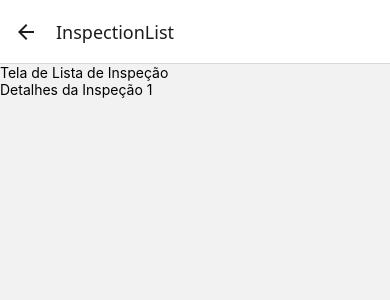
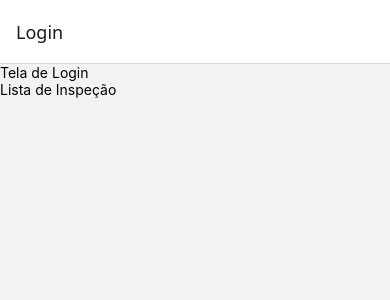
Before and after one commit to CaioHPerlin/fieldproof, a React Native app: screen /InspectionList in a window 390 px wide. Shown: the top 300 px of the page. Built offline with nearby package versions, Linux system fonts and the light colour scheme.

Commit message:
merge: feature/local-auth

```diff
--- a/App.tsx
+++ b/App.tsx
@@ -1,5 +1,6 @@
 import { NavigationContainer } from "@react-navigation/native";
 import { createNativeStackNavigator } from "@react-navigation/native-stack";
+import { AuthProvider, useAuth } from "./context/auth";
 import { InspectionDetailScreen } from "./screens/InspectionDetailScreen";
 import { InspectionListScreen } from "./screens/InspectionListScreen";
 import { LoginScreen } from "./screens/LoginScreen";
@@ -14,11 +15,26 @@ const Stack = createNativeStackNavigator<RootStackParamList>();
 
 export default function App() {
   return (
+    <AuthProvider>
+      <InnerApp />
+    </AuthProvider>
+  );
+}
+
+function InnerApp() {
+  const { isAuthenticated } = useAuth();
+
+  return (
     <NavigationContainer>
       <Stack.Navigator>
-        <Stack.Screen name="Login" component={LoginScreen} />
-        <Stack.Screen name="InspectionList" component={InspectionListScreen} />
-        <Stack.Screen name="InspectionDetail" component={InspectionDetailScreen} />
+        {isAuthenticated ? (
+          <>
+            <Stack.Screen name="InspectionList" component={InspectionListScreen} />
+            <Stack.Screen name="InspectionDetail" component={InspectionDetailScreen} />
+          </>
+        ) : (
+          <Stack.Screen name="Login" component={LoginScreen} />
+        )}
       </Stack.Navigator>
     </NavigationContainer>
   );
--- a/app.json
+++ b/app.json
@@ -25,6 +25,14 @@
     },
     "web": {
       "favicon": "./assets/favicon.png"
-    }
+    },
+    "plugins": [
+      [
+        "expo-local-authentication",
+        {
+          "faceIDPermission": "Permitir que FieldProof use o Face ID."
+        }
+      ]
+    ]
   }
 }
--- /dev/null
+++ b/context/auth.tsx
@@ -0,0 +1,46 @@
+import * as LocalAuthentication from "expo-local-authentication";
+import React, { createContext, ReactNode, useContext, useState } from "react";
+
+interface AuthContextType {
+  isAuthenticated: boolean;
+  authenticate: () => Promise<boolean>;
+  logout: () => void;
+}
+
+const AuthContext = createContext<AuthContextType | undefined>(undefined);
+
+export function AuthProvider({ children }: { children: ReactNode }) {
+  const [isAuthenticated, setIsAuthenticated] = useState(false);
+
+  const authenticate = async () => {
+    const hasHardware = await LocalAuthentication.hasHardwareAsync();
+    const isEnrolled = await LocalAuthentication.isEnrolledAsync();
+
+    if (!hasHardware || !isEnrolled) return false;
+
+    const result = await LocalAuthentication.authenticateAsync({
+      promptMessage: "Autentique-se para acessar o FieldProof",
+      cancelLabel: "Cancelar",
+      disableDeviceFallback: true,
+    });
+
+    setIsAuthenticated(result.success);
+    return result.success;
+  };
+
+  const logout = () => {
+    setIsAuthenticated(false);
+  };
+
+  return (
+    <AuthContext.Provider value={{ isAuthenticated, authenticate, logout }}>
+      {children}
+    </AuthContext.Provider>
+  );
+}
+
+export function useAuth() {
+  const context = useContext(AuthContext);
+  if (!context) throw new Error("useAuth must be used within an AuthProvider");
+  return context;
+}
--- a/package.json
+++ b/package.json
@@ -12,6 +12,7 @@
     "@react-navigation/native": "^7.3.3",
     "@react-navigation/native-stack": "^7.17.5",
     "expo": "~54.0.34",
+    "expo-local-authentication": "~17.0.8",
     "expo-status-bar": "~3.0.9",
     "react": "19.1.0",
     "react-native": "0.81.5",
--- a/screens/InspectionListScreen.tsx
+++ b/screens/InspectionListScreen.tsx
@@ -1,13 +1,20 @@
 import { NativeStackScreenProps } from "@react-navigation/native-stack";
 import { Text, TouchableOpacity, View } from "react-native";
 import { RootStackParamList } from "../App";
+import { useAuth } from "../context/auth";
 
 type Props = NativeStackScreenProps<RootStackParamList, "InspectionList">;
 
 export function InspectionListScreen({ navigation }: Props) {
+  const { logout } = useAuth();
+
   return (
     <View>
       <Text>Tela de Lista de Inspeção</Text>
+
+      <TouchableOpacity onPress={logout}>
+        <Text>Sair</Text>
+      </TouchableOpacity>
 
       <TouchableOpacity
         onPress={() => navigation.navigate("InspectionDetail", { inspectionId: "1" })}
--- a/screens/LoginScreen.tsx
+++ b/screens/LoginScreen.tsx
@@ -1,15 +1,22 @@
-import { NativeStackScreenProps } from "@react-navigation/native-stack";
-import { Text, TouchableOpacity, View } from "react-native";
-import { RootStackParamList } from "../App";
+import { Alert, Text, TouchableOpacity, View } from "react-native";
+import { useAuth } from "../context/auth";
 
-type Props = NativeStackScreenProps<RootStackParamList, "Login">;
+export function LoginScreen() {
+  const { authenticate } = useAuth();
 
-export function LoginScreen({ navigation }: Props) {
+  async function handleLogin(): Promise<void> {
+    const ok = await authenticate();
+    if (!ok) {
+      Alert.alert("Falha na autenticação", "Não foi possível autenticar seu dispositivo.");
+      return;
+    }
+  }
+
   return (
     <View>
       <Text>Tela de Login</Text>
 
-      <TouchableOpacity onPress={() => navigation.navigate("InspectionList")}>
+      <TouchableOpacity onPress={handleLogin}>
         <Text>Lista de Inspeção</Text>
       </TouchableOpacity>
     </View>
```
Also changed, not shown: 1 other file (tests, documents, lock files or other folders).
